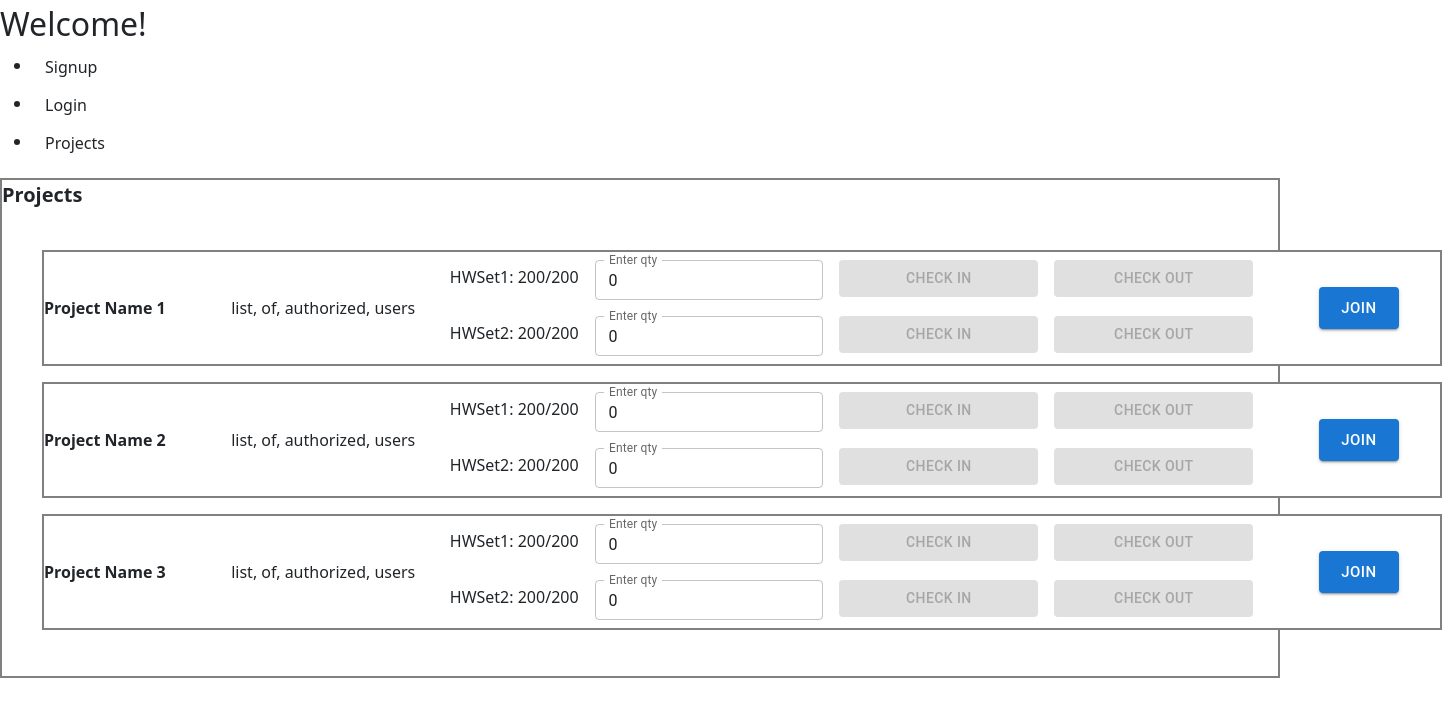
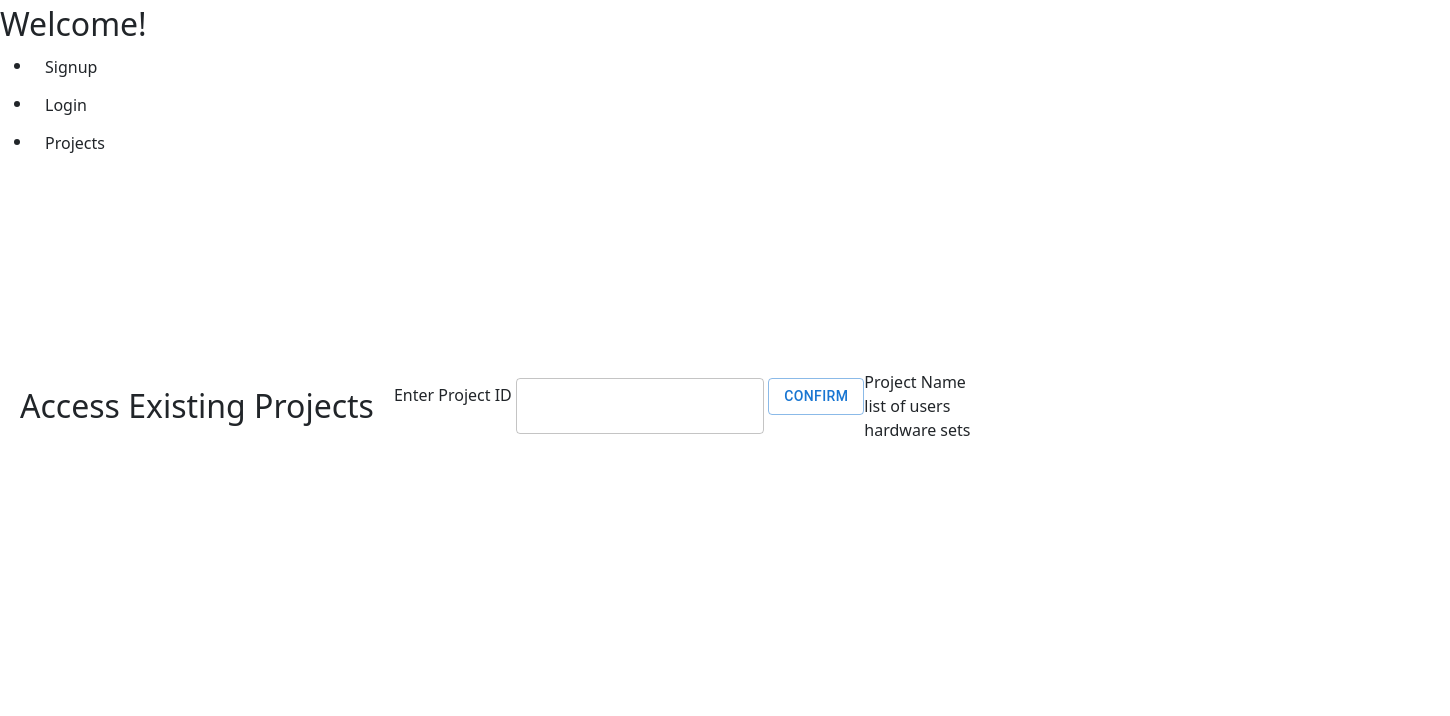
Before and after one commit to michellehmorales/Team3, a React (Create React App) app in the folder team_3/: page /projects in a window 1280 px wide. Shown: the top 716 px of the page, 1450 px wide, since content can reach past the window. Built offline with nearby package versions, Linux system fonts and the light colour scheme.

Commit message:
project space added

```diff
--- /dev/null
+++ b/team_3/src/Existing_Project.css
@@ -0,0 +1,13 @@
+.titleContainer {
+    font-size: xx-large;
+}
+
+.mainContainer {
+    align-items:center;
+    flex-direction: row;
+}
+
+.projectSpace {
+    align-items: center;
+    flex-direction: row;
+}
--- /dev/null
+++ b/team_3/src/Existing_Project.js
@@ -0,0 +1,53 @@
+import React, {useState} from 'react';
+import './Existing_Project.css';
+import { TextField } from '@mui/material';
+import { Button } from '@mui/material';
+
+function Existing_Project() {
+    const [projectID, setProjectID] = useState("");
+    const [projectName, setProjectName] = useState("Project Name");
+    const [description, setDescription] = useState("");
+
+    const handleProjectID = (e) => {
+        setProjectID(e.target.value);
+    }
+
+    const getProject = async(e) => {
+        // check if the project exists, and if it does then display it
+
+        const requestOptions = {
+            method:"GET"
+        }
+
+        await fetch("/id/", {
+            method: "POST",
+            headers: {"Content-Type" : "application/json"},
+            //mode: "cors",
+            body: JSON.stringify({'projectID':projectID})
+        })
+
+        await fetch("/name_description/", requestOptions)
+            .then(response => response.json())
+            .then(data => setProjectName(data.projectName))
+            .then(data => setDescription(data.description));
+    }
+
+    return (
+        <div className='mainContainer'>
+            <div className='titleContainer'>Access Existing Projects</div>
+            <div className='subContainer'>
+                Enter Project ID <TextField id='project-id' value={projectID} onChange={handleProjectID}/> <Button variant='outlined' onClick={getProject}>Confirm</Button>
+            </div>
+
+            <div className='projectSpace'>
+                <div className='projectItem'>{projectName}</div>
+                <div className='projectItem'>list of users</div>
+                <div className='projectItem'>hardware sets</div>
+            </div>
+        </div>
+
+
+    );
+}
+
+export default Existing_Project;
--- /dev/null
+++ b/team_3/src/Project_test.css
@@ -0,0 +1,18 @@
+.mainContainer {
+    display:flex;
+    align-items: center;
+    flex-direction: column;
+    margin-top: 200px;
+  }
+
+.titleContainer {
+  font-size: xx-large;
+}
+
+  .inputContainer {
+    display: flex;
+    flex-direction:column;
+    align-items:center;
+     /* space-between aligngs the stuff nicely */
+    padding:5px;
+  }
--- /dev/null
+++ b/team_3/src/Project_test.js
@@ -0,0 +1,63 @@
+import { TextField } from '@mui/material';
+import { Button } from '@mui/material';
+import React, {useState} from 'react';
+import "./Project_test.css";
+
+function Project_test () {
+    const [projectName, setProjectName] = useState("");
+    const [projectID, setProjectID] = useState("");
+    const [description, setDescription] = useState("");
+
+    const handleProjectName = (e) => {
+        setProjectName(e.target.value);
+    }
+
+    const handleProjectID = (e) => {
+        setProjectID(e.target.value);
+    }
+
+    const handleDescription = (e) => {
+        setDescription(e.target.value);
+    }
+
+    const onButtonClick = async(e) => {
+        // this function is what we use to check if this project exists or not
+        const response = await fetch("/createProject", {
+            method: "POST",
+            headers: {"Content-Type": "application/json"},
+            body: JSON.stringify({projectName:projectName, projectID:projectID, description:description})
+          });
+
+          const data = await response.json();
+          if (data == '1') {
+            alert("Project " + JSON.stringify(data.projectName) + " was created"); //either data.name or data.projectName
+            // can move into the existing projects page to input the project id
+          }
+          else if (data == '-1') {
+            alert("This project already exists");
+          }
+
+
+    }
+
+    return (
+        <div className='mainContainer'>
+            <div className='titleContainer'>Create New Project</div>
+            <div className='inputContainer'>
+                <TextField id='project-name' variant='outlined' label='Name of project' value={projectName} onChange={handleProjectName}/>
+            </div>
+            <div className='inputContainer'>
+                <TextField id='project-id' variant='outlined' label='Unique ID' value={projectID} onChange={handleProjectID}/>
+            </div>
+            <div className='inputContainer'>
+                <TextField id='project-description' variant='outlined' label='Short description of project' value={description} onChange={handleDescription}/>
+            </div>
+
+            <Button variant='outlined' onClick={onButtonClick}>Create project</Button>
+        </div>
+
+
+    );
+}
+
+export default Project_test;
--- a/team_3/src/Welcome.js
+++ b/team_3/src/Welcome.js
@@ -9,6 +9,8 @@ import './Welcome.css';
 import Login from "./Login";
 import Signup from "./Signup";
 import Projects from "./Projects";
+import Project_test from "./Project_test";
+import Existing_Project from "./Existing_Project";
 
 const onButtonClick = () => {
     // find out how to work with this
@@ -56,7 +58,7 @@ function Welcome() {
         <Routes>
           <Route path="/signup" element={<Signup/>}></Route>
           <Route path="/login" element={<Login/>}></Route>
-          <Route path="/projects" element={<Projects/>}></Route>
+          <Route path="/projects" element={<Existing_Project/>}></Route>
         </Routes>
       </Router>
 
```
Also changed, not shown: 2 other files (tests, documents, lock files or other folders).
